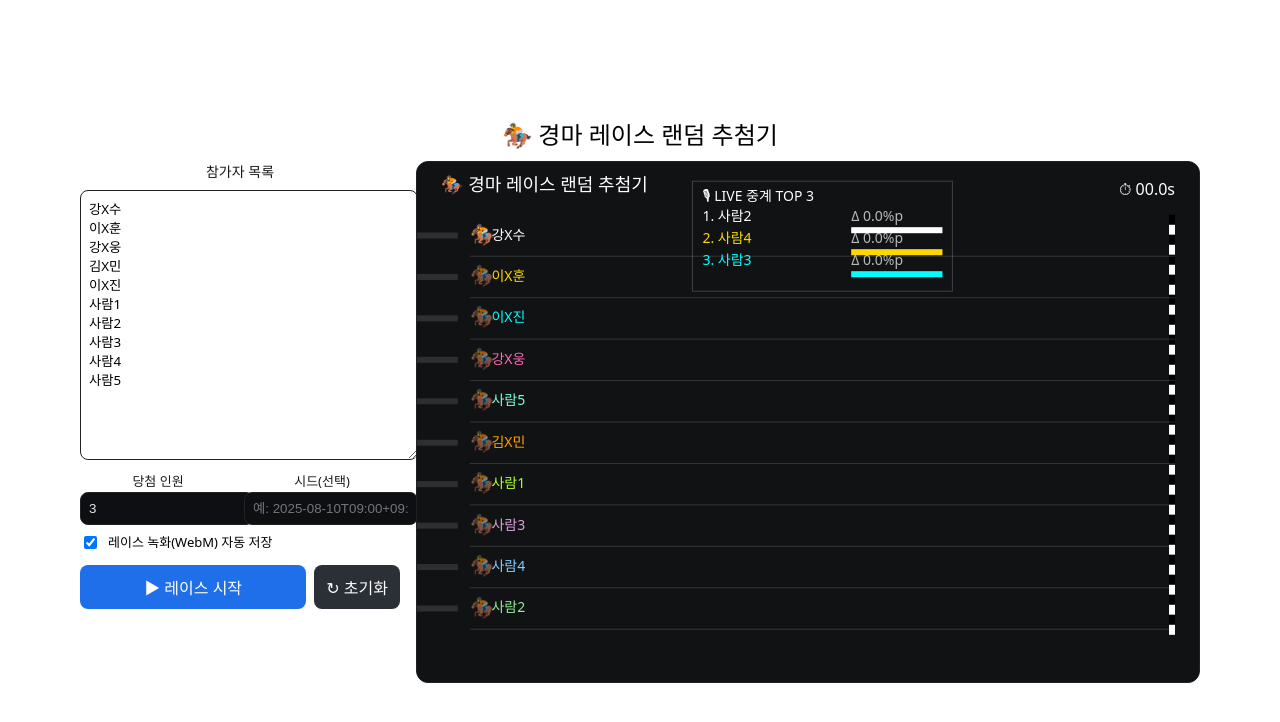
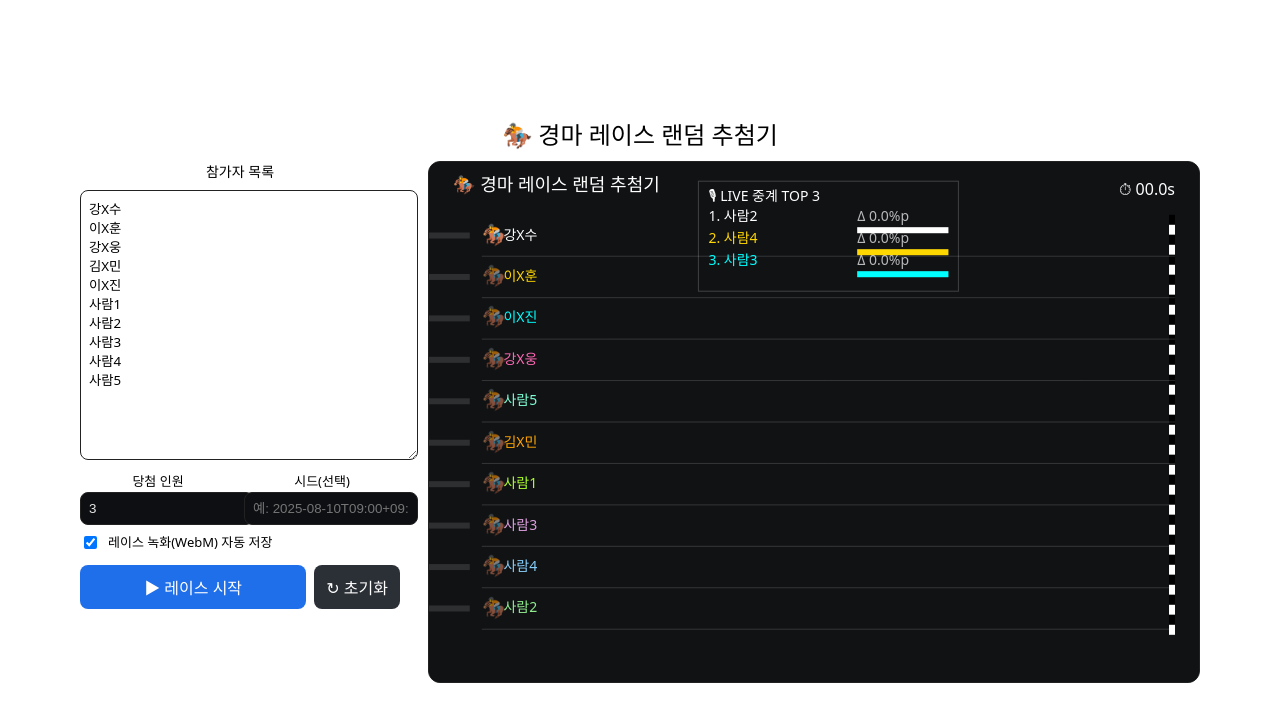
Before and after one commit to l2azor/RacingDraw, a React (Vite) app: page / in a window 1280 px wide. Shown: the top 722 px of the page. Built offline with nearby package versions, Linux system fonts and the light colour scheme.

Commit message:
ui: widen left/right gap and set labels to black

```diff
--- a/src/RacingDraw.tsx
+++ b/src/RacingDraw.tsx
@@ -550,10 +550,10 @@ export default function RacingDraw() {
     <div style={{ padding: 16, color: "black", fontFamily: "system-ui, Noto Sans KR, sans-serif" }}>
       <h2 style={{ margin: "0 0 8px" }}>🏇 경마 레이스 랜덤 추첨기</h2>
 
-      <div style={{ display: "grid", gridTemplateColumns: "320px 1fr", gap: 16 }}>
+      <div style={{ display: "grid", gridTemplateColumns: "320px 1fr", gap: 28, alignItems: "start" }}>
         {/* 좌측 패널 */}
         <div style={{ display: "flex", flexDirection: "column", gap: 8 }}>
-          <label style={{ fontSize: 14, opacity: 0.9 }}>참가자 목록</label>
+          <label style={{ fontSize: 14, color: "black" }}>참가자 목록</label>
           <textarea
             value={rawList}
             onChange={(e) => setRawList(e.target.value)}
@@ -573,7 +573,7 @@ export default function RacingDraw() {
 
           <div style={{ display: "grid", gridTemplateColumns: "1fr 1fr", gap: 8 }}>
             <div>
-              <label style={{ fontSize: 13, opacity: 0.9 }}>당첨 인원</label>
+              <label style={{ fontSize: 13, color: "black" }}>당첨 인원</label>
               <input
                 type="number"
                 min={1}
@@ -592,7 +592,7 @@ export default function RacingDraw() {
               />
             </div>
             <div>
-              <label style={{ fontSize: 13, opacity: 0.9 }}>시드(선택)</label>
+              <label style={{ fontSize: 13, color: "black" }}>시드(선택)</label>
               <input
                 type="text"
                 value={seedInput}
```
